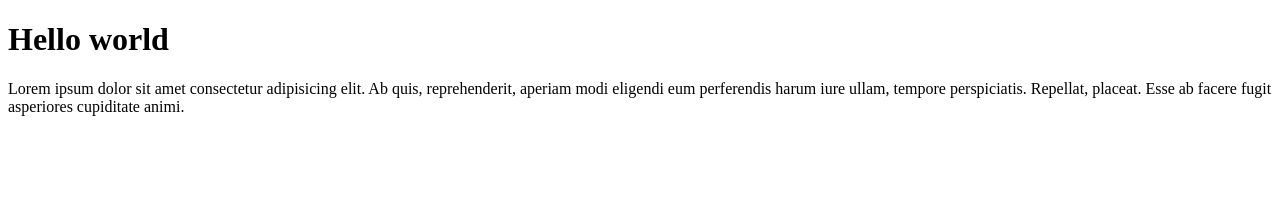
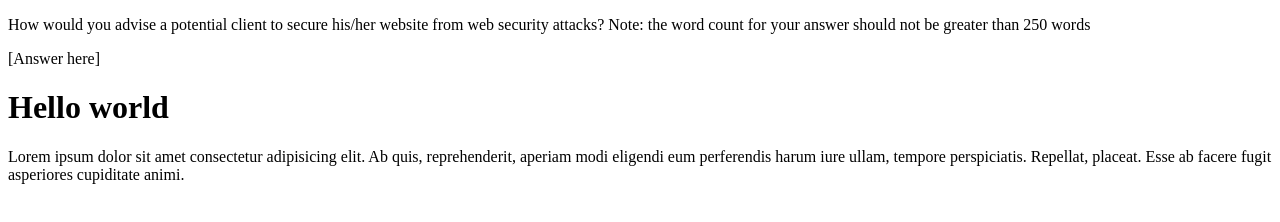
Before and after one commit to AskFlaMarch23FT/FirstrepoAsk, a plain HTML site: page Index.html in a window 1280 px wide. Drawn offline with Linux system fonts and the light colour scheme.

Commit message:
update security

```diff
--- a/Index.html
+++ b/Index.html
@@ -6,7 +6,8 @@
     <meta name="viewport" content="width=device-width, initial-scale=1.0">
     <title>Document</title>
 
-
+    <p id="web-security-question">How would you advise a potential client to secure his/her website from web security attacks? Note: the word count for your answer should not be greater than 250 words</p>
+    <p id="web-security-answer">[Answer here]</p>
 
 <header><h1>Hello world</h1></header>
 </head>
```
